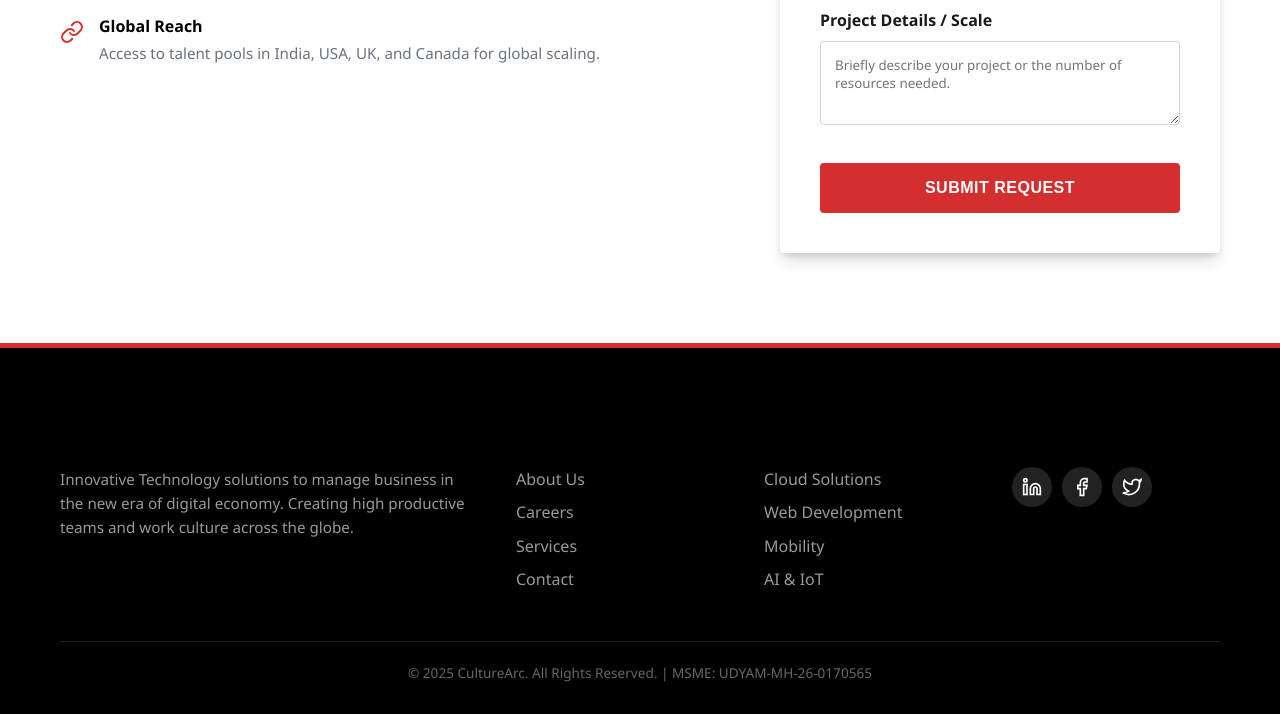
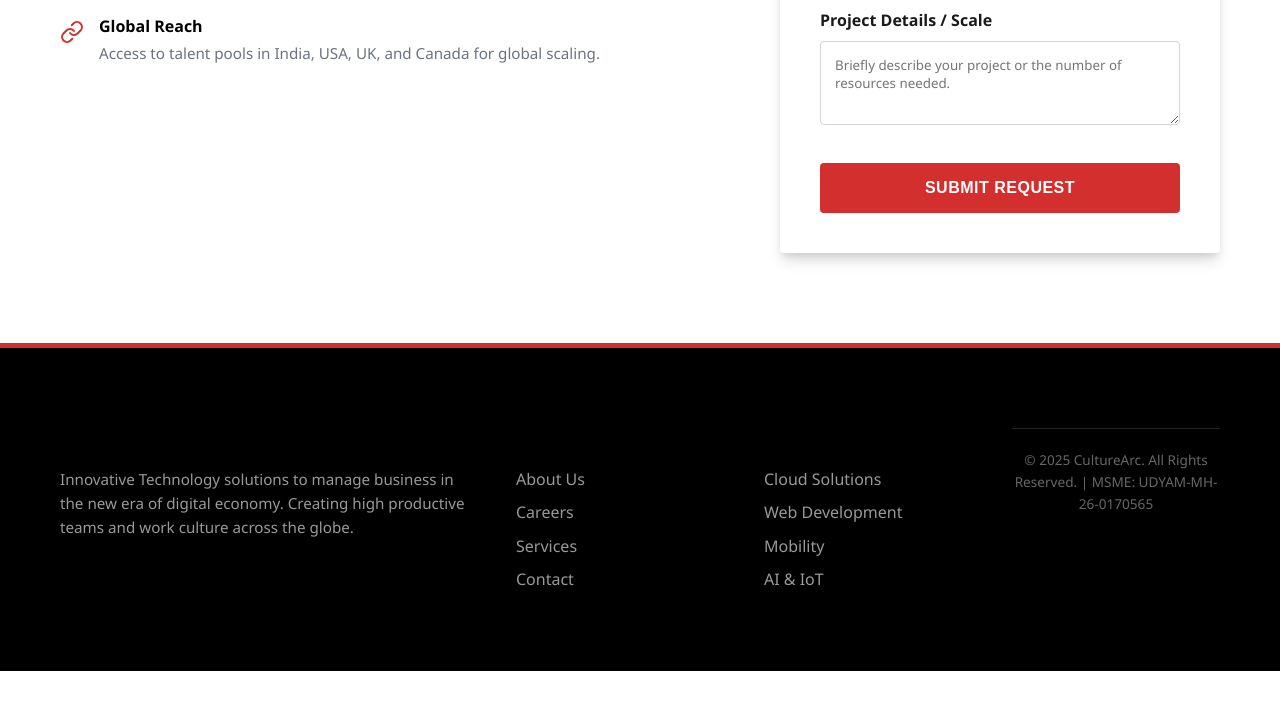
Before and after one commit to siddhantrdeshmukh-dev/CultureArc, a plain HTML site: page hire.html in a window 1280 px wide. Shown: the part 1020-1734 px from the top of the page. After the commit the page ends 1691 px from the top, so only its background shows below. Drawn offline with Linux system fonts and the light colour scheme.

Commit message:
hire.html

```diff
--- a/hire.html
+++ b/hire.html
@@ -224,21 +224,7 @@
                     </ul>
                 </div>
 
-                <div>
-                    <h3>Connect</h3>
-                    <div style="display: flex; margin-bottom: 20px;">
-                        <a href="#" class="social-icon" style="background: #222; margin-right: 10px; width: 40px; height: 40px; border-radius: 50%; display: flex; align-items: center; justify-content: center;">
-                            <svg width="20" height="20" viewBox="0 0 24 24" fill="none" stroke="currentColor" stroke-width="2"><path d="M16 8a6 6 0 0 1 6 6v7h-4v-7a2 2 0 0 0-2-2 2 2 0 0 0-2 2v7h-4v-7a6 6 0 0 1 6-6z"></path><rect x="2" y="9" width="4" height="12"></rect><circle cx="4" cy="4" r="2"></circle></svg>
-                        </a>
-                        <a href="#" class="social-icon" style="background: #222; margin-right: 10px; width: 40px; height: 40px; border-radius: 50%; display: flex; align-items: center; justify-content: center;">
-                            <svg width="20" height="20" viewBox="0 0 24 24" fill="none" stroke="currentColor" stroke-width="2"><path d="M18 2h-3a5 5 0 0 0-5 5v3H7v4h3v8h4v-8h3l1-4h-4V7a1 1 0 0 1 1-1h3z"></path></svg>
-                        </a>
-                        <a href="#" class="social-icon" style="background: #222; margin-right: 10px; width: 40px; height: 40px; border-radius: 50%; display: flex; align-items: center; justify-content: center;">
-                            <svg width="20" height="20" viewBox="0 0 24 24" fill="none" stroke="currentColor" stroke-width="2"><path d="M23 3a10.9 10.9 0 0 1-3.14 1.53 4.48 4.48 0 0 0-7.86 3v1A10.66 10.66 0 0 1 3 4s-4 9 5 13a11.64 11.64 0 0 1-7 2c9 5 20 0 20-11.5a4.5 4.5 0 0 0-.08-.83A7.72 7.72 0 0 0 23 3z"></path></svg>
-                        </a>
-                    </div>
-                </div>
-            </div>
+
 
             <div style="border-top: 1px solid #222; padding-top: 20px; text-align: center; color: #666; font-size: 0.85rem;">
                 &copy; 2025 CultureArc. All Rights Reserved. | MSME: UDYAM-MH-26-0170565
@@ -297,4 +283,5 @@
 
     </script>
 </body>
+
 </html>
```
